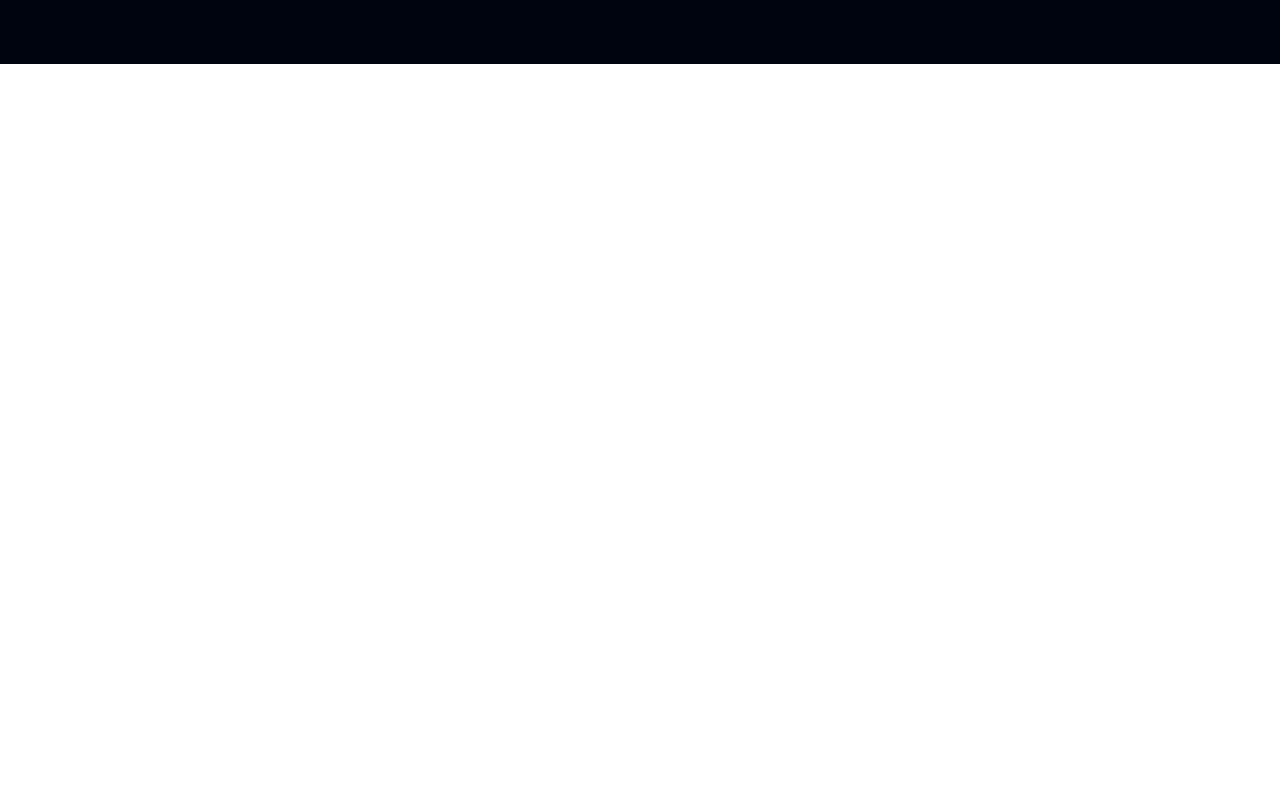
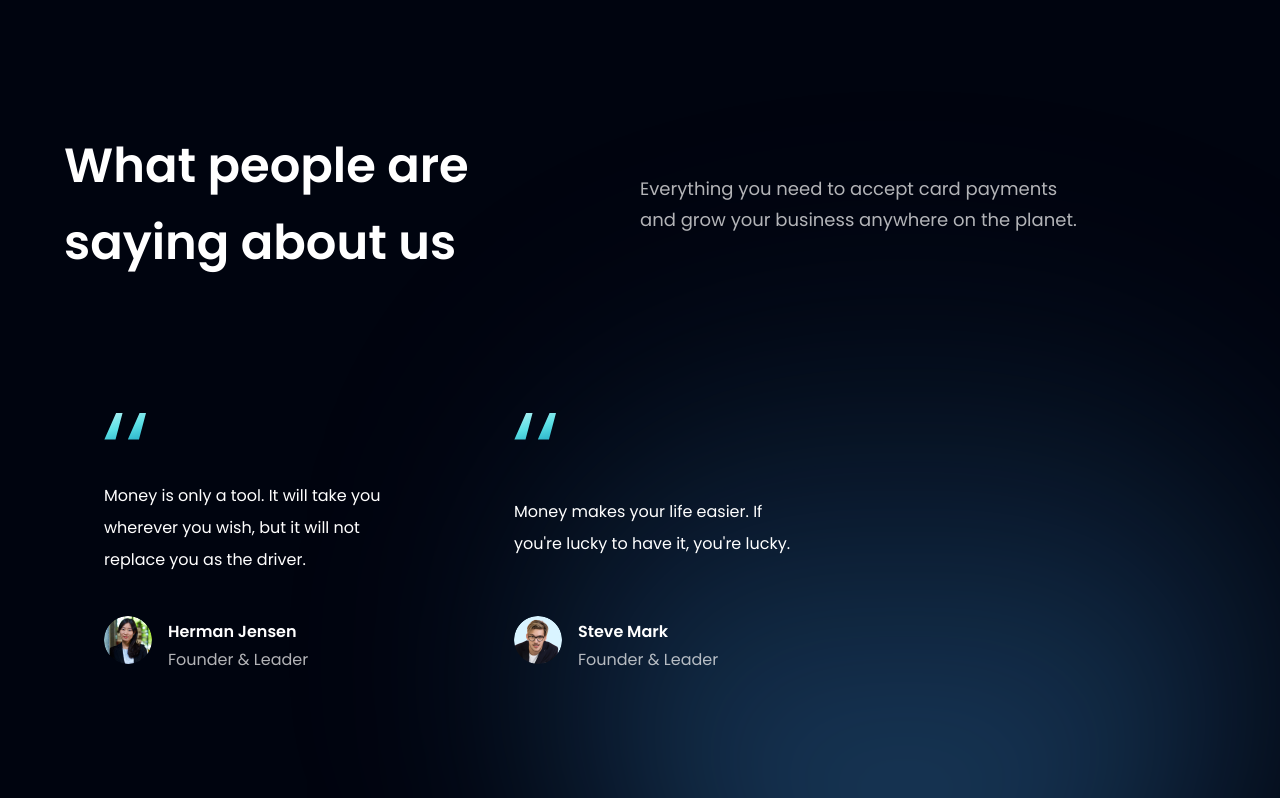
Before and after one commit to saadismail01/Bank_Web, a React (Vite) app: page / in a window 1280 px wide. Shown: the part 2762-3560 px from the top of the page. Before the commit the page ends 2826 px from the top, so only its background shows below. Built offline with nearby package versions, Linux system fonts and the light colour scheme.

Commit message:
generate the testimonial section

```diff
--- a/src/components/Testimonials.jsx
+++ b/src/components/Testimonials.jsx
@@ -1,8 +1,37 @@
+/* eslint-disable no-unused-vars */
+import { feedback } from "../constants";
+import styles from "../style";
+import FeedbackCard from "./FeedbackCard";
 import React from "react";
 React;
 
 const Testimonials = () => {
-  return <div></div>;
+  return (
+    <section
+      id="clients"
+      className={`${styles.paddingY} ${styles.flexCenter} flex-col relative`}
+    >
+      <div className="absolute z-[0] w-[60%] h-[60%] -right-[3%] rounded-full blue__gradient" />
+      <div className="w-full flex justify-between items-center md:flex-row flex-col sm:mb-16 mb-6 relative z-[1]">
+        <h1 className={styles.heading2}>
+          What people are <br className="sm:block hidden" />
+          saying about us
+        </h1>
+        <div className="w-full md:mt-0 mt-6">
+          <p className={`${styles.paragraph} text-left max-w-[450px]`}>
+            Everything you need to accept card payments and grow your business
+            anywhere on the planet.
+          </p>
+        </div>
+      </div>
+
+      <div className="flex flex-wrap  sm:justify-start justify-center w-full feedback-container relative z-[1]">
+        {feedback.map((card) => (
+          <FeedbackCard key={card.id} {...card} />
+        ))}
+      </div>
+    </section>
+  );
 };
 
 export default Testimonials;
```
